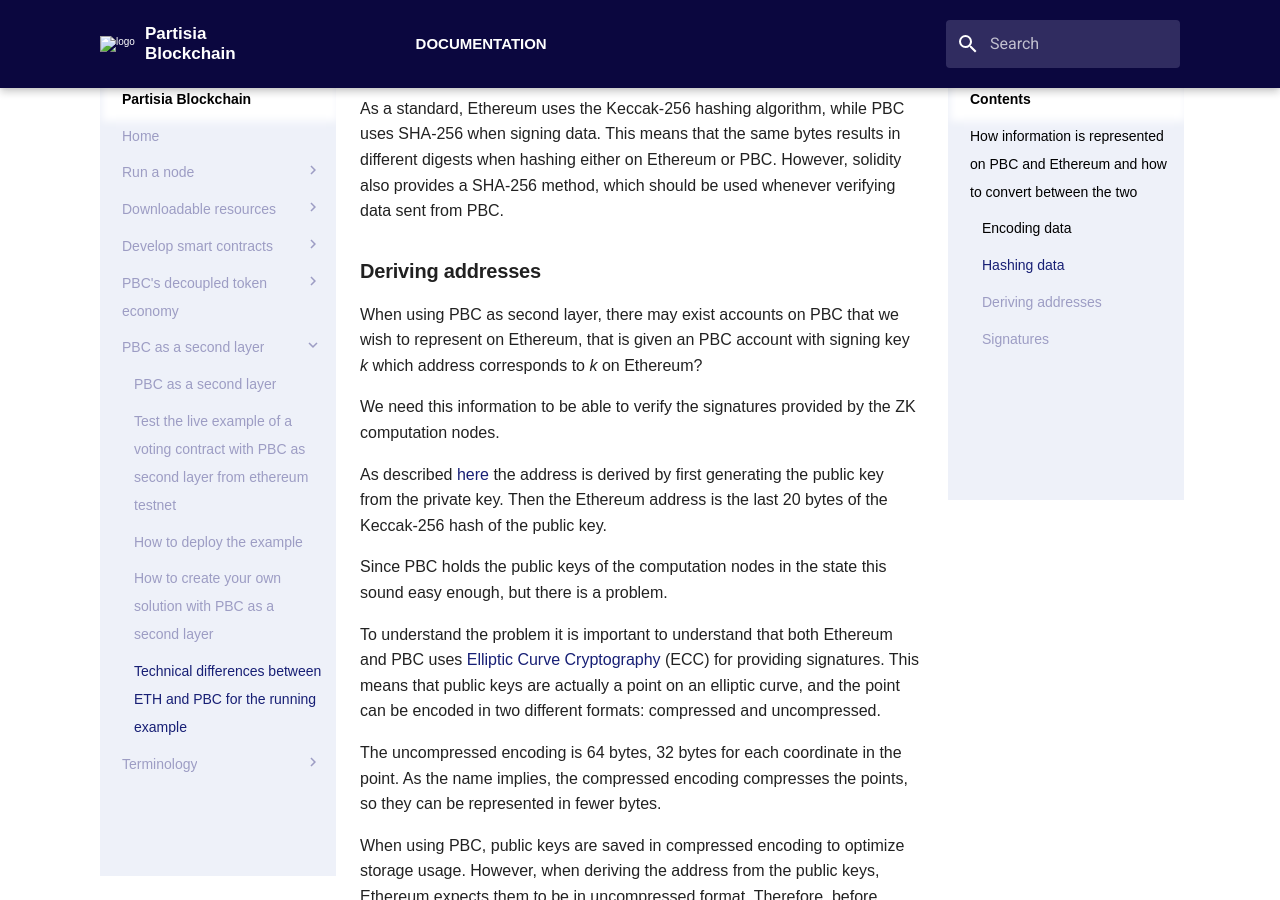
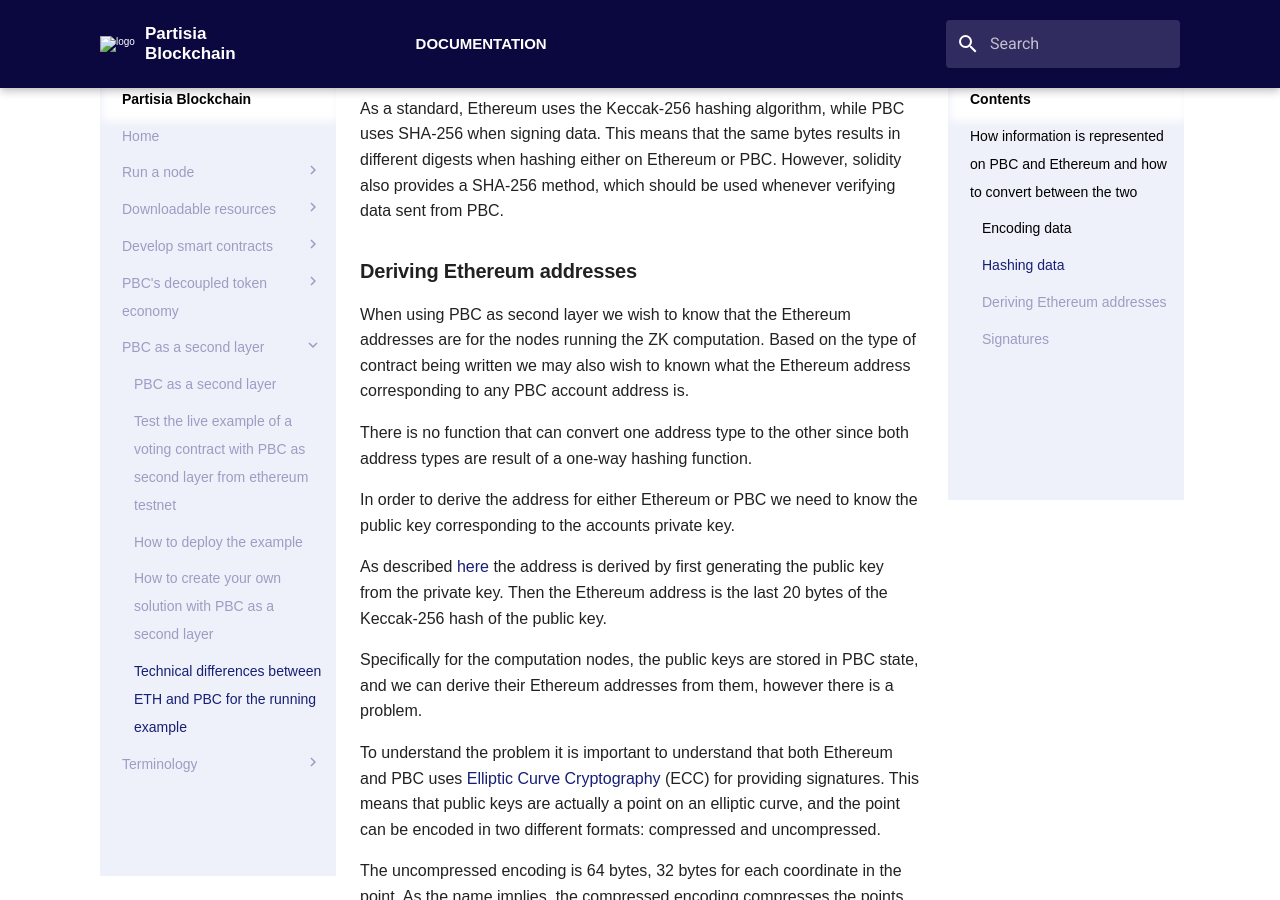
Before and after one commit to 0xSero/partisia-docs, an MkDocs documentation site: the page built from docs/PBC-as-a-second-layer/pbc-as-second-layer-technical-differences-eth-pbc.md, in a window 1280 px wide and 900 px high, scrolled down 3105 px. Built offline with MkDocs 1.6.1 and Material for MkDocs 9.7.7, drawn with Linux system fonts in a browser that asks for light colours; some web fonts are replaced; a script that is not in the unit is left out.

Commit message:
Minor changes in description of eth addresses

```diff
--- a/docs/PBC-as-a-second-layer/pbc-as-second-layer-technical-differences-eth-pbc.md
+++ b/docs/PBC-as-a-second-layer/pbc-as-second-layer-technical-differences-eth-pbc.md
@@ -154,31 +154,39 @@
 However, solidity also provides a SHA-256 method, which should be used whenever verifying data sent
 from PBC.
 
-### Deriving addresses
+### Deriving Ethereum addresses
 
-When using PBC as second layer, there may exist accounts on PBC that we wish to represent on
-Ethereum, that is given an PBC account with signing key _k_ which address corresponds to _k_ on
-Ethereum?
+When using PBC as second layer we wish to know that the Ethereum addresses are for the nodes running
+the ZK computation. Based on the type of contract being written we may also wish to known what the
+Ethereum address corresponding to any PBC account address is.
 
-We need this information to be able to verify the signatures provided by the ZK computation nodes.
+There is no function that can convert one address type to the other since both address types are
+result of a one-way hashing function.
+
+In order to derive the address for either Ethereum or PBC we need to know the public key
+corresponding to the accounts private key.
 
 As described [here](https://ethereum.org/en/developers/docs/accounts/#account-creation) the address
 is derived by first generating the public key from the private key. Then the Ethereum address is the
 last 20 bytes of the Keccak-256 hash of the public key.
 
-Since PBC holds the public keys of the computation nodes in the state this sound easy enough, but
-there is a problem.
+Specifically for the computation nodes, the public keys are stored in PBC state, and we can derive
+their Ethereum addresses from them, however there is a problem.
 
 To understand the problem it is important to understand that both Ethereum and PBC uses [Elliptic
-Curve Cryptography](https://en.wikipedia.org/wiki/Elliptic-curve_cryptography) (ECC) for providing signatures. This means that public keys are actually a point
-on an elliptic curve, and the point can be encoded in two different formats: compressed and
-uncompressed.
+Curve Cryptography](https://en.wikipedia.org/wiki/Elliptic-curve_cryptography) (ECC) for providing
+signatures. This means that public keys are actually a point on an elliptic curve, and the point can
+be encoded in two different formats: compressed and uncompressed.
 
 The uncompressed encoding is 64 bytes, 32 bytes for each coordinate in the point.
 As the name implies, the compressed encoding compresses the points, so they can be represented in
 fewer bytes.
 
-When using PBC, public keys are saved in compressed encoding to optimize storage usage. However, when deriving the address from the public keys, Ethereum expects them to be in uncompressed format. Therefore, before deriving the addresses, the compressed public keys from PBC must be converted to an uncompressed 64-byte encoding. This conversion will ensure that Ethereum can derive the address from the public key.
+When using PBC, public keys are saved in compressed encoding to optimize storage usage.
+However, when deriving the address from the public keys, Ethereum expects them to be in uncompressed
+format. Therefore, before deriving the addresses, the compressed public keys from PBC must be
+converted to an uncompressed 64-byte encoding. This conversion will ensure that Ethereum can derive
+the address from the public key.
 
 ### Signatures
 
@@ -198,5 +206,4 @@
 Additionally, on PBC the _recovery_id_ can be either 0 or 1, but Ethereum expects it to be either
 27 or 28. So we should add 27 to it before we can send to Ethereum.
 
-The final transformation looks like
-`recovery_id || s || r => s || r || (recovery_id + 27)`.
+The final transformation looks like `recovery_id || s || r => s || r || (recovery_id + 27)`.
```
Also changed, not shown: docs/PBC-as-a-second-layer/pbc-as-a-second-layer-how-to-create-your-own-solution.md (+1 -1 lines).
